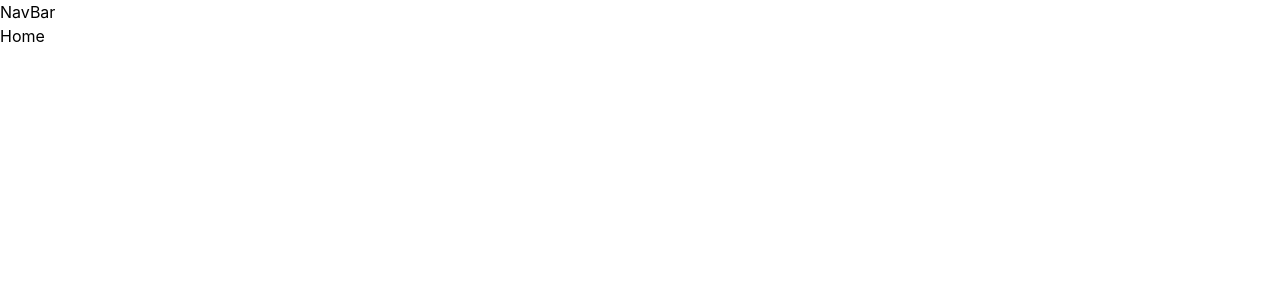
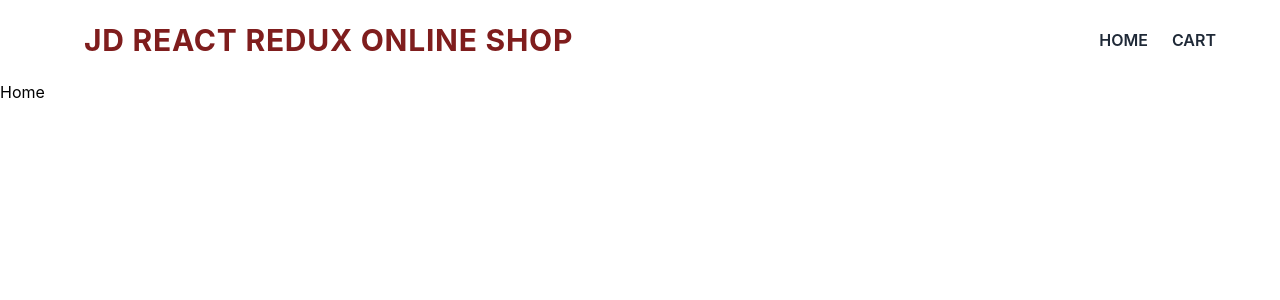
Before and after one commit to JD-Daehyun/myonlineshop, a React (Create React App) app: page / in a window 1280 px wide. Shown: the top 300 px of the page. Built offline with nearby package versions, Linux system fonts and the light colour scheme.

Commit message:
Feature Navbar complete

```diff
--- a/src/App.js
+++ b/src/App.js
@@ -1,15 +1,16 @@
-import './App.css';
-import { Route, Routes } from 'react-router-dom';
-import Home from './pages/home';
-import Cart from './pages/cart';
+import "./App.css";
+import { Route, Routes } from "react-router-dom";
+import Home from "./pages/home";
+import Cart from "./pages/cart";
+import Header from "./components/header";
 
 function App() {
   return (
     <div>
-      <h1>NavBar</h1>
+      <Header />
       <Routes>
-        <Route exact path='/' element={<Home/>} />
-        <Route exact path='/cart' element={<Cart/>} />
+        <Route exact path="/" element={<Home />} />
+        <Route exact path="/cart" element={<Cart />} />
       </Routes>
     </div>
   );
--- /dev/null
+++ b/src/components/header/index.jsx
@@ -0,0 +1,26 @@
+import { Link } from "react-router-dom";
+
+export default function Header() {
+  return (
+    <div>
+      <nav className="flex items-center justify-between h-20 max-w-6xl mx-auto">
+        <Link to={"/"}>
+          <div className="ml-5">
+            <h1 className="text-red-900 font-bold text-xl text-xl sm:text-2xl md:text-3xl cursor-pointer tracking-wide">
+              JD REACT REDUX ONLINE SHOP
+            </h1>
+          </div>
+        </Link>
+
+        <ul className="flex list-none items-center space-x-6 text-gray-800 font-semibold">
+            <Link to={"/"}>
+                <li className="cursor-pointer">HOME</li>
+            </Link>
+            <Link to={"/cart"}>
+                <li className="cursor-pointer">CART</li>
+            </Link>
+        </ul>
+      </nav>
+    </div>
+  );
+}
```
